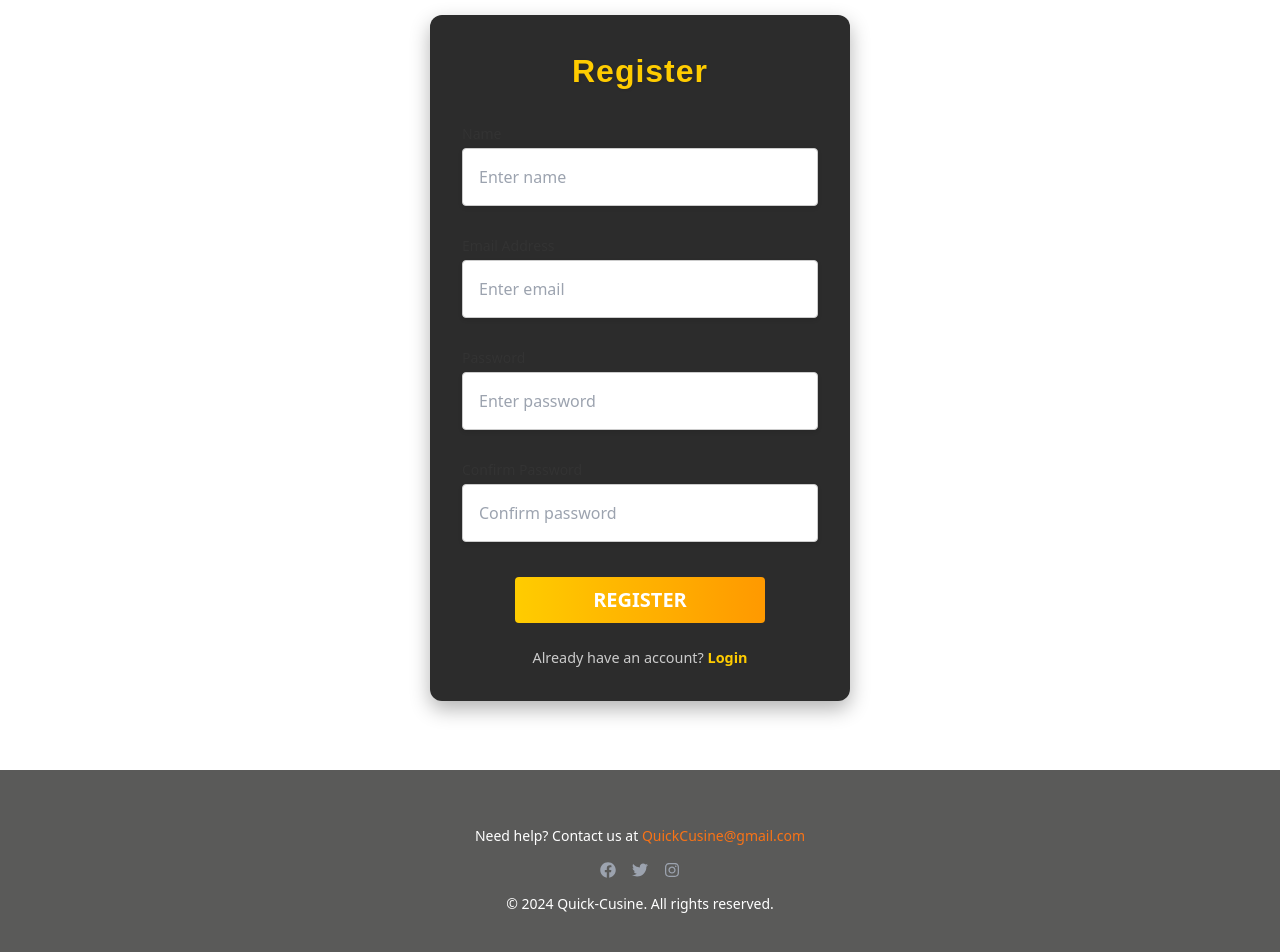
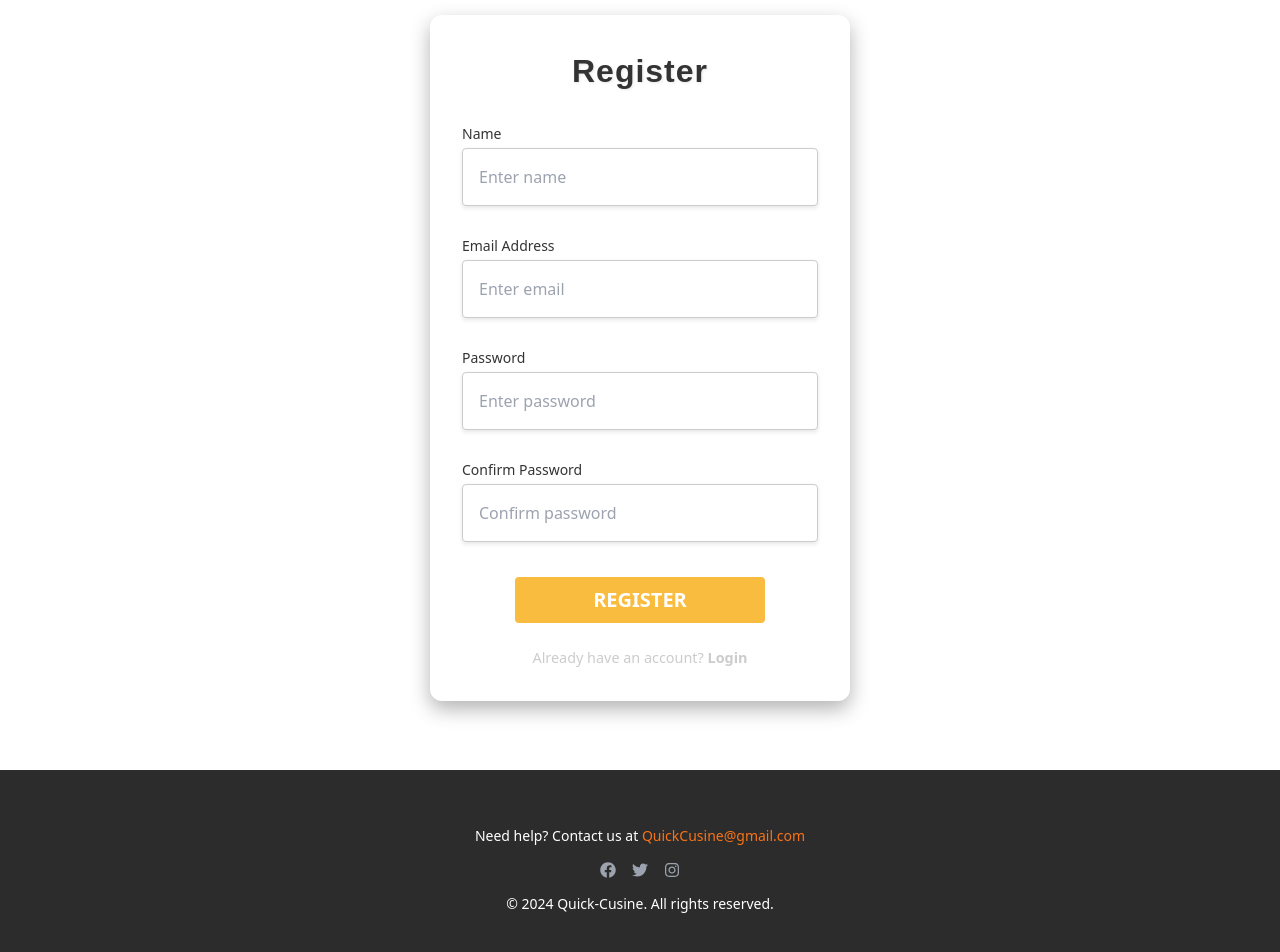
Before and after one commit to ousl-group-K6-QuickCuisine/Quick-Cuisine, a React (Vite) app in the folder frontend/: page /register in a window 1280 px wide. Shown: the part 118-1070 px from the top of the page. Built offline with nearby package versions, Linux system fonts and the light colour scheme.

Commit message:
userDrop down style

```diff
--- a/frontend/src/pages/Auth/Footer.jsx
+++ b/frontend/src/pages/Auth/Footer.jsx
@@ -2,7 +2,7 @@ import { FaFacebook, FaInstagram, FaTwitter } from 'react-icons/fa'
 
 const Footer = () => {
   return (
-    <footer className="bg-[#5a5a59] py-6 text-white">
+    <footer className="bg-[#2c2c2c;] py-6 text-white">
       <div className="container mx-auto text-center">
         {/* Contact Info */}
         <p className="text-sm">
--- a/frontend/src/pages/Auth/Login.css
+++ b/frontend/src/pages/Auth/Login.css
@@ -8,7 +8,6 @@
 }
 
 .login_form {
-  background-color: #2c2c2c; /* Dark background for contrast */
   padding: 2rem;
   border-radius: 8px;
   box-shadow: 0 8px 16px rgba(0, 0, 0, 0.1);
--- a/frontend/src/pages/Auth/Register.css
+++ b/frontend/src/pages/Auth/Register.css
@@ -13,11 +13,11 @@
   box-shadow: 0 8px 20px rgba(0, 0, 0, 0.3);
   max-width: 420px;
   width: 100%;
-  background-color: #2c2c2c;
+  /* background-color: #2c2c2c; */
 }
 
 .register_header {
-  color: #ffcc00; /* Bold yellow header */
+  /* color: #ffcc00; Bold yellow header */
   text-align: center;
   font-size: 2rem;
   font-family: 'Poppins', sans-serif;
@@ -47,11 +47,11 @@ input:focus {
 }
 
 button {
-  background: linear-gradient(
+  /* background: linear-gradient(
     90deg,
     #ffcc00,
     #ff9900
-  ); /* Gradient yellow button */
+  ); Gradient yellow button */
   color: #fff;
   font-weight: bold;
   font-size: 1rem;
@@ -64,12 +64,12 @@ button {
 }
 
 button:hover {
-  background: linear-gradient(90deg, #ff9900, #ffcc00); /* Reverse gradient */
+  /* background: linear-gradient(90deg, #ff9900, #ffcc00); Reverse gradient */
   transform: translateY(-3px); /* Subtle lift */
 }
 
 button:disabled {
-  background: #ffdd80;
+  /* background: #ffdd80; */
   color: #666;
   cursor: not-allowed;
 }
@@ -84,7 +84,7 @@ button:disabled {
 }
 
 .login_link {
-  color: #ffcc00; /* Yellow links */
+  /* color: #ffcc00; Yellow links */
   font-weight: bold;
   text-decoration: none;
 }
```
